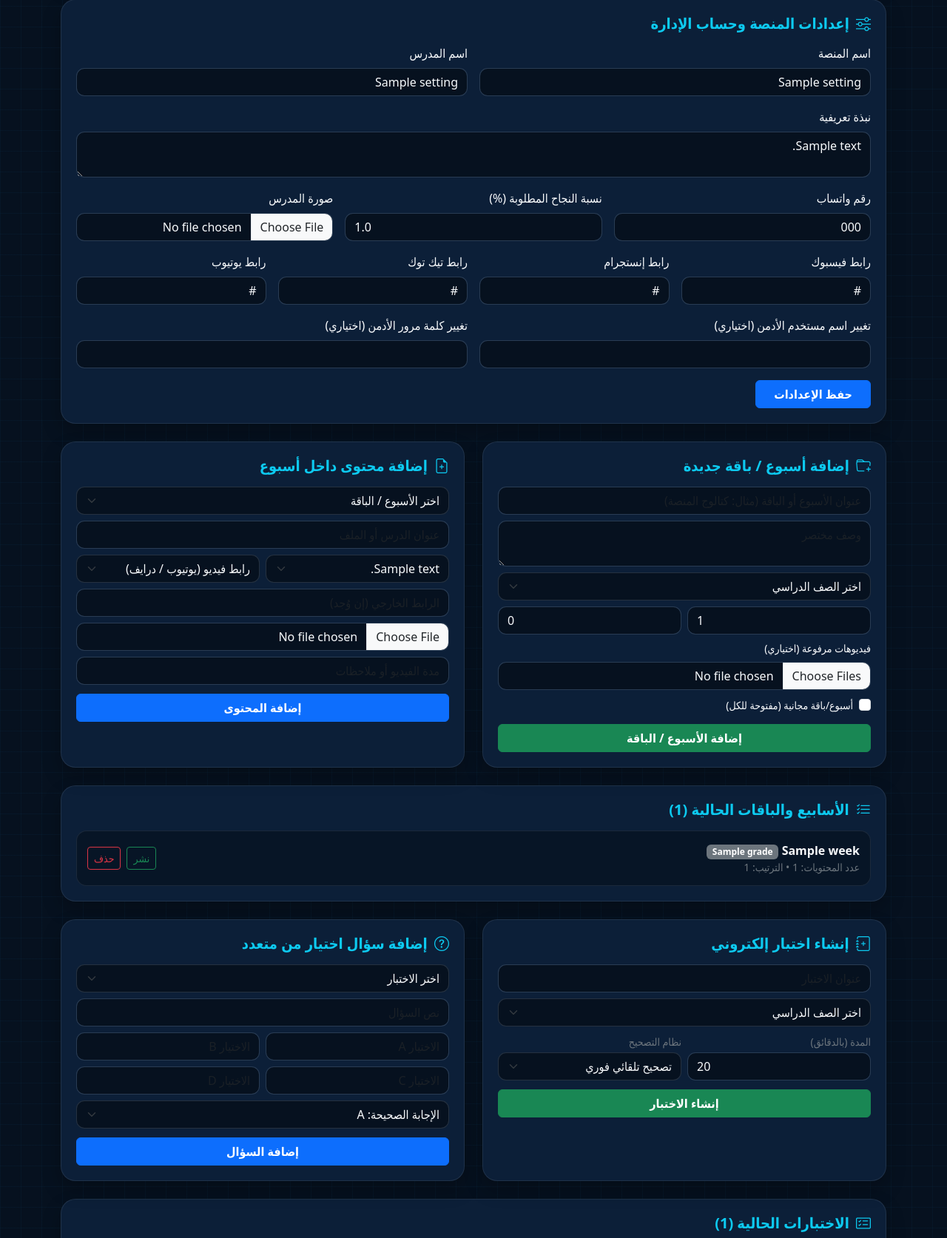
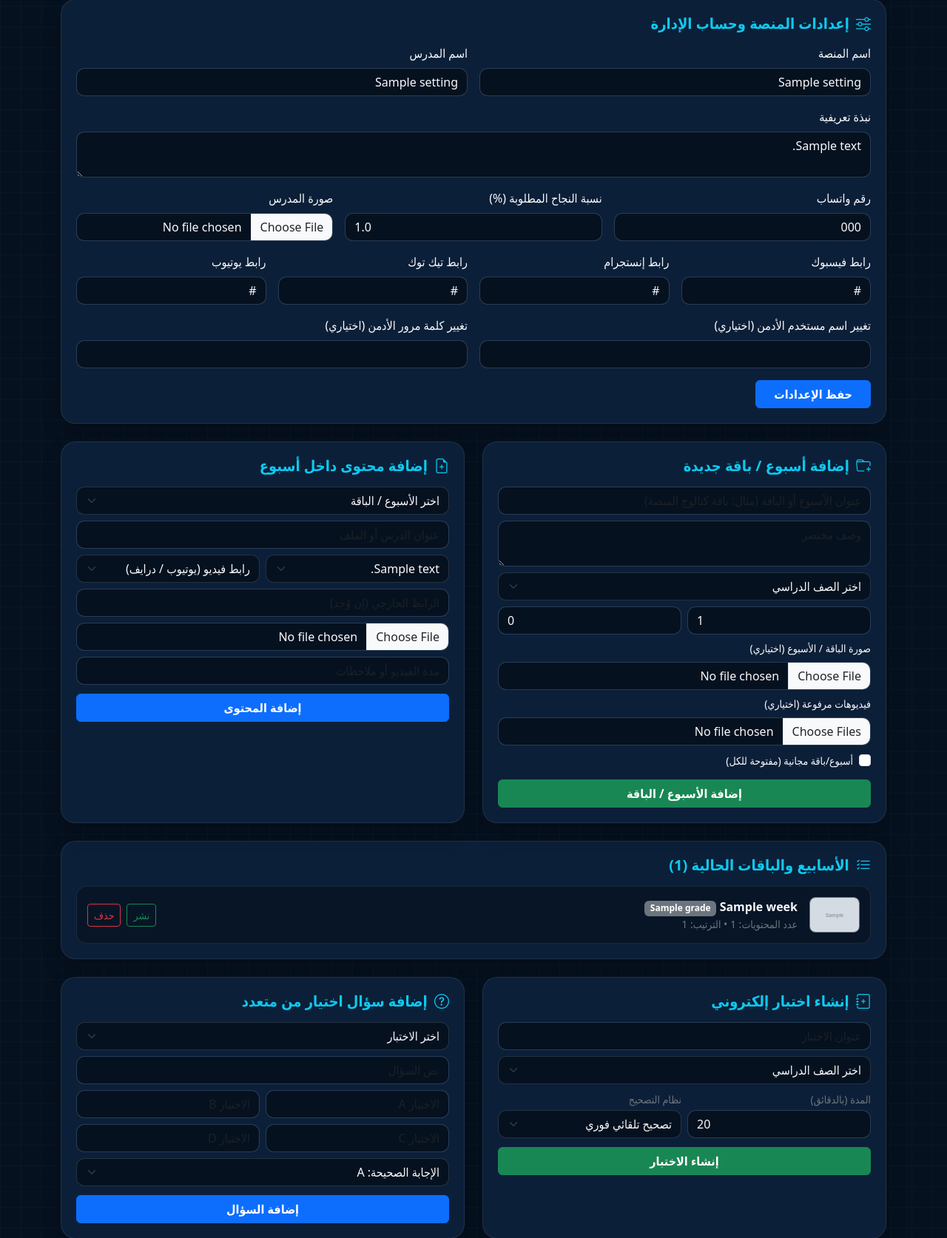
Before and after one commit to zizoa2979-byte/ahmed-gamal-math, a Flask app: template templates/admin.html in a window 1280 px wide. Shown: the part 1028-2702 px from the top of the page at 74% size. Run offline with Flask 3, Linux system fonts and the light colour scheme; tables that the repository leaves empty hold one stand-in row (values such as "Sample post"); the template is opened without the code that fills it: values that come from a table or form of the project are taken from there, most other values are stand-ins (such as "Sample title", 1, 10 or a date in 2020); grey boxes marked "Sample" are stand-in pictures; parts of the project's set-up code (start-up, migrations or seed data) failed here and were passed over.

Commit message:
Add files via upload

```diff
--- a/templates/admin.html
+++ b/templates/admin.html
@@ -413,7 +413,7 @@
         <div class="math-card h-100">
           <h2 class="h5 fw-bold text-info mb-3"><i class="bi bi-folder-plus me-1"></i> إضافة أسبوع / باقة جديدة</h2>
           <form method="POST" action="{{ url_for('add_week') }}" enctype="multipart/form-data" class="d-grid gap-2">
-            <input type="text" name="title" class="form-control" placeholder="عنوان الأسبوع أو الباقة (مثال: كتالوج المنصة)" required />
+            <input type="text" name="title" class="form-control" placeholder="عنوان الأسبوع أو الباقة (مثال: باقة كتالوج المنصة)" required />
             <textarea name="description" rows="2" class="form-control" placeholder="وصف مختصر"></textarea>
             <select name="grade" class="form-select" required>
               <option value="">اختر الصف الدراسي</option>
@@ -430,6 +430,8 @@
                 <input type="number" name="price" class="form-control" value="0" min="0" placeholder="السعر" />
               </div>
             </div>
+            <label class="form-label small mb-0">صورة الباقة / الأسبوع (اختياري)</label>
+            <input type="file" name="week_image" accept="image/*" class="form-control" />
             <label class="form-label small mb-0">فيديوهات مرفوعة (اختياري)</label>
             <input type="file" name="week_videos" accept="video/*" multiple class="form-control" />
             <div class="form-check">
@@ -483,12 +485,19 @@
       <div class="d-grid gap-2">
         {% for w in weeks %}
           <div class="sub-box d-flex justify-content-between align-items-center flex-wrap gap-2">
-            <div>
-              <div class="fw-bold">
-                {{ w.title }} <span class="badge bg-secondary">{{ w.grade }}</span>
-                {% if w.is_free %}<span class="badge bg-success">مجانية / مفتوحة</span>{% endif %}
+            <div class="d-flex align-items-center gap-3">
+              {% if w.image_path %}
+                <img src="{{ w.image_path }}" alt="{{ w.title }}"
+                     class="rounded-3 border border-secondary"
+                     style="width: 68px; height: 48px; object-fit: cover;" />
+              {% endif %}
+              <div>
+                <div class="fw-bold">
+                  {{ w.title }} <span class="badge bg-secondary">{{ w.grade }}</span>
+                  {% if w.is_free %}<span class="badge bg-success">مجانية / مفتوحة</span>{% endif %}
+                </div>
+                <div class="small text-secondary">عدد المحتويات: {{ w.contents|length }} • الترتيب: {{ w.order_num }}</div>
               </div>
-              <div class="small text-secondary">عدد المحتويات: {{ w.contents|length }} • الترتيب: {{ w.order_num }}</div>
             </div>
             <div class="d-flex gap-2">
               <form method="POST" action="{{ url_for('toggle_week', week_id=w.id) }}">
```
